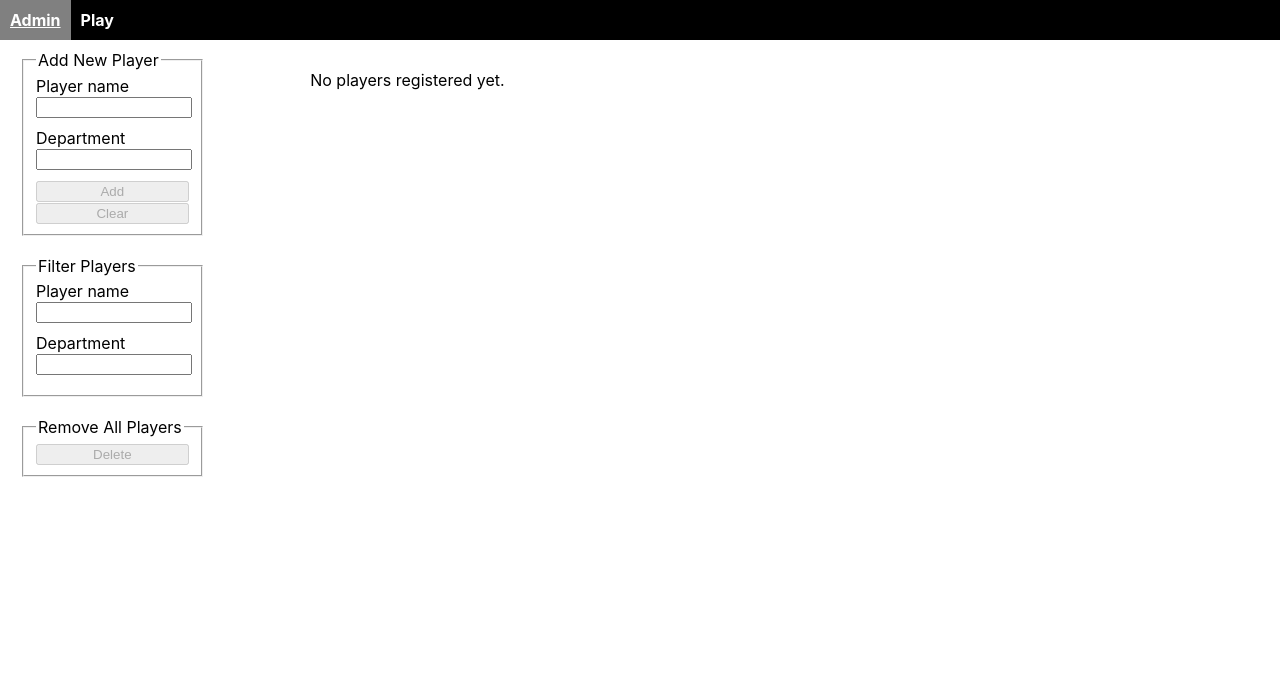
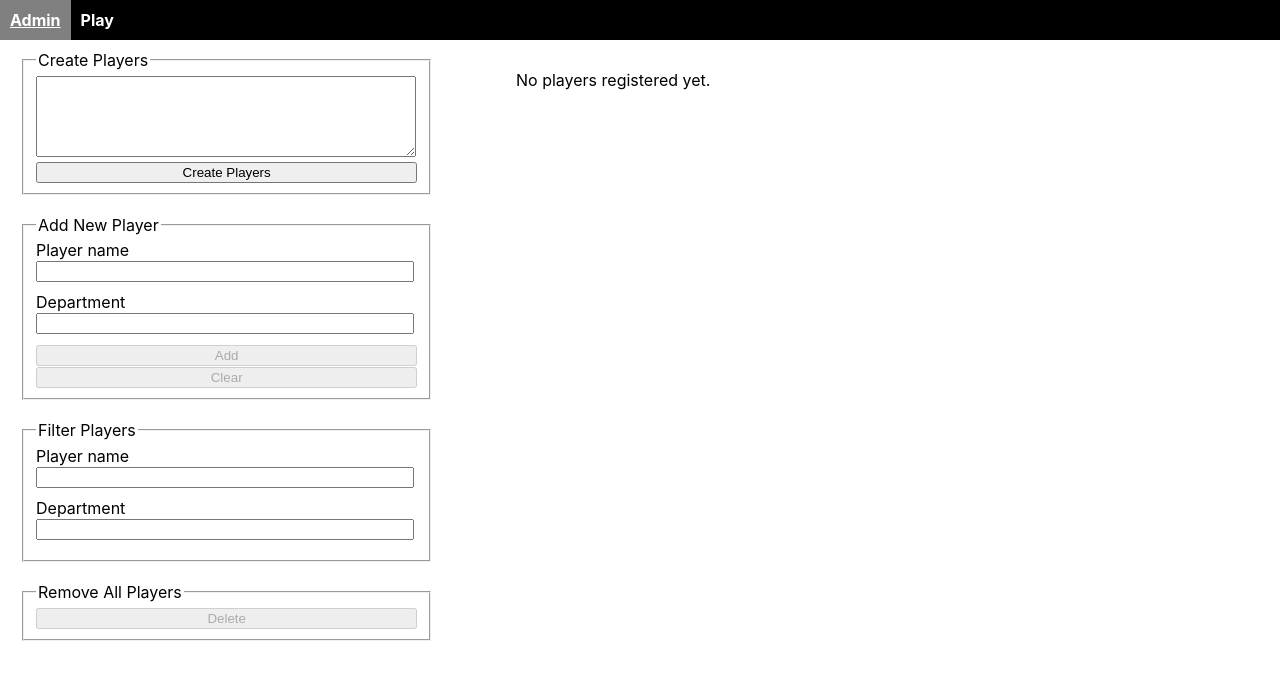
Before and after one commit to jmdalida11/spin-win, a React (Vite) app: page / in a window 1280 px wide. Shown: the top 680 px of the page. Built offline with nearby package versions, Linux system fonts and the light colour scheme.

Commit message:
Add create players parsing

```diff
--- a/src/pages/Admin.tsx
+++ b/src/pages/Admin.tsx
@@ -1,6 +1,7 @@
 import styled from "@emotion/styled";
-import { useState } from "react";
+import { useRef, useState } from "react";
 import { loadPlayers } from "../utils";
+import { Player } from "../types/types";
 
 const Container = styled.div`
   display: flex;
@@ -15,6 +16,8 @@ const Container = styled.div`
 `;
 
 const Left = styled.div`
+  width: 50%;
+
   button {
     width: 100%;
     pointer: cursor;
@@ -83,6 +86,7 @@ const AdminPage = () => {
   const [filteredName, setFilteredName] = useState('');
   const [filteredDept, setFilteredDept] = useState('');
   const [players, setPlayers] = useState(loadPlayers());
+  const textFieldRef = useRef(null);
 
   const handleAddClick = () => {
     players.unshift({
@@ -113,6 +117,28 @@ const AdminPage = () => {
     setDepartment('');
   }
 
+  const handleAddPlayers = () => {
+    if (!textFieldRef.current) {
+      return;
+    }
+    const value = (textFieldRef.current as HTMLSelectElement).value;
+    const lines = value.split(/\r\n|\n|\r/);
+    const newPlayers: Player[] = [];
+    for (const line of lines) {
+      const info = line.trim().split(' ');
+      if (info.length > 0) {
+        newPlayers.push({
+          id: crypto.randomUUID(),
+          name: info.slice(0, Math.max(info.length - 1, 1)).reduce((prev, cur) => `${prev} ${cur}`),
+          department: info[info.length - 1],
+        });
+      }
+    }
+    localStorage.setItem('players', JSON.stringify(newPlayers));
+    setPlayers(newPlayers);
+    (textFieldRef.current as HTMLSelectElement).value = '';
+  }
+
   const playerList = players.filter((p) => p.name.includes(filteredName) && p.department.includes(filteredDept))
   .map((player) => <Item key={player.id}>
     <span>{player.name} / {player.department}</span>
@@ -121,6 +147,12 @@ const AdminPage = () => {
 
   return <Container>
     <Left>
+    <fieldset>
+        <legend>Create Players</legend>
+        <textarea style={{ width: '98%' }} rows={5} ref={textFieldRef} />
+        <button onClick={handleAddPlayers}>Create Players</button>
+      </fieldset>
+      <br />
       <fieldset>
         <legend>Add New Player</legend>
         <InputWithLabel label="Player name" value={name} setValue={setName} />
```
